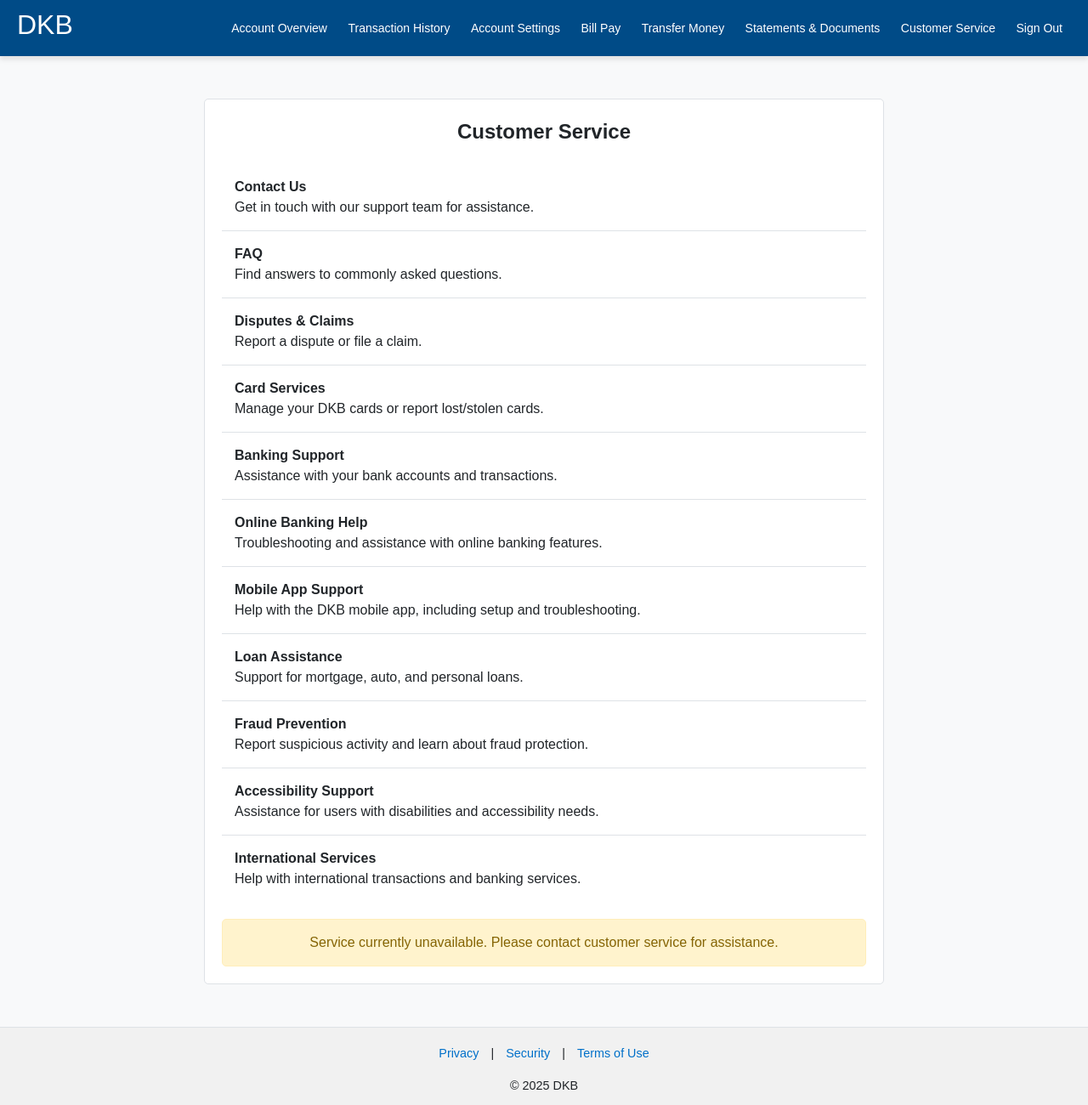
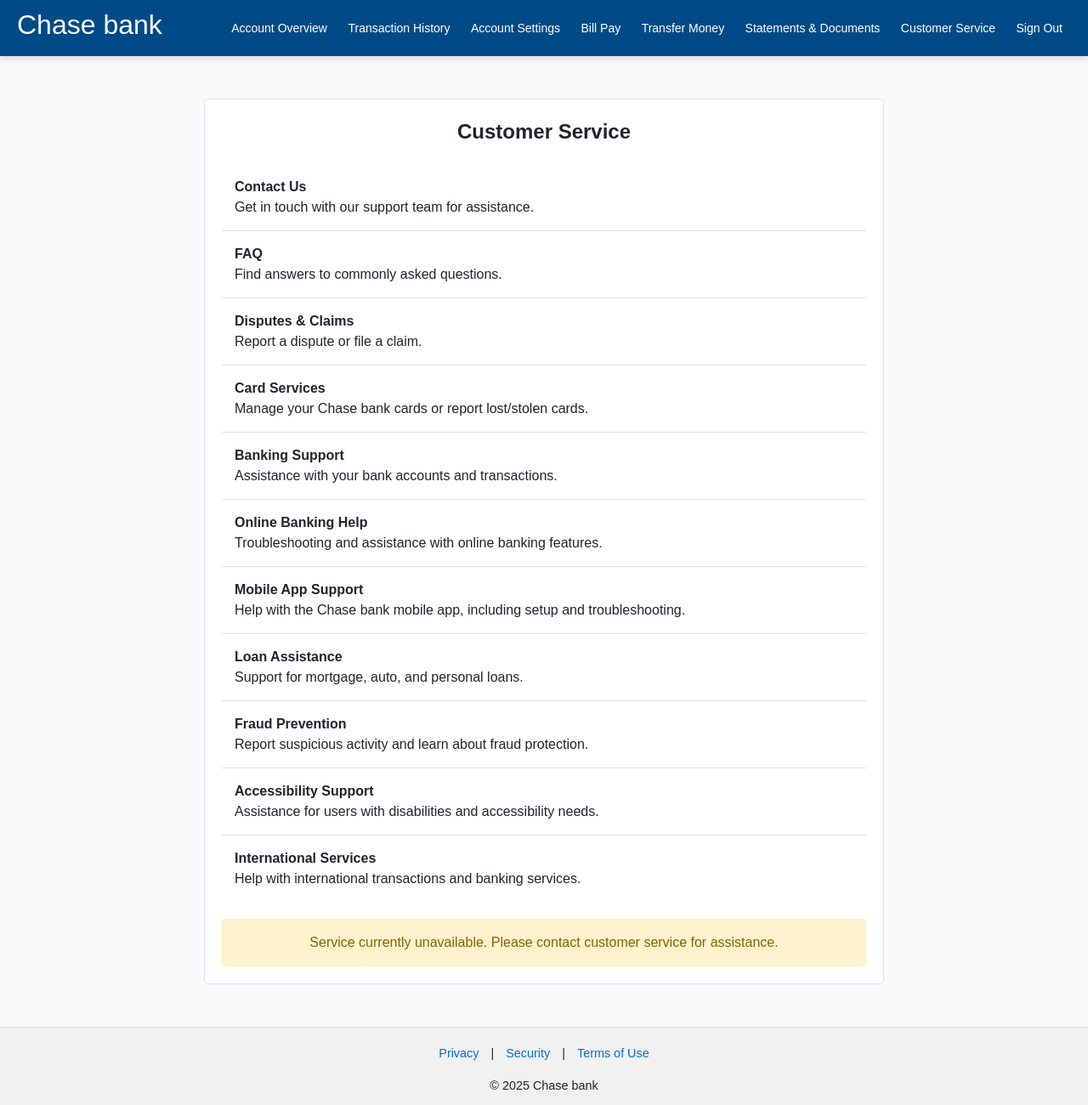
Before and after one commit to wgibbs322/chasebank, a plain HTML site: page Customerservice.html in a window 1280 px wide. Shown: the whole page at 85% size. Drawn offline with nearby package versions, Linux system fonts and the light colour scheme.

Commit message:
customer

```diff
--- a/Customerservice.html
+++ b/Customerservice.html
@@ -184,7 +184,7 @@
 
 <body>
     <header class="header">
-        <h2>DKB</h2>
+        <h2>Chase bank</h2>
         <nav class="header-nav">
             <a href="Home.html">Account Overview</a>
             <a href="transactionhistory.html">Transaction History</a>
@@ -240,7 +240,7 @@
                     <span class="service-title">Card Services</span>
                 </div>
                 <div>
-                    <p class="mb-0">Manage your DKB cards or report lost/stolen cards.</p>
+                    <p class="mb-0">Manage your Chase bank cards or report lost/stolen cards.</p>
                 </div>
             </div>
 
@@ -270,7 +270,7 @@
                     <span class="service-title">Mobile App Support</span>
                 </div>
                 <div>
-                    <p class="mb-0">Help with the DKB mobile app, including setup and troubleshooting.</p>
+                    <p class="mb-0">Help with the Chase bank mobile app, including setup and troubleshooting.</p>
                 </div>
             </div>
 
@@ -327,7 +327,7 @@
         <p>
             <a href="#">Privacy</a> | <a href="#">Security</a> | <a href="#">Terms of Use</a>
         </p>
-        <p>© 2025 DKB</p>
+        <p>© 2025 Chase bank</p>
     </footer>
 
     <script src="https://cdn.jsdelivr.net/npm/bootstrap@5.3.0/dist/js/bootstrap.bundle.min.js"></script>
```
